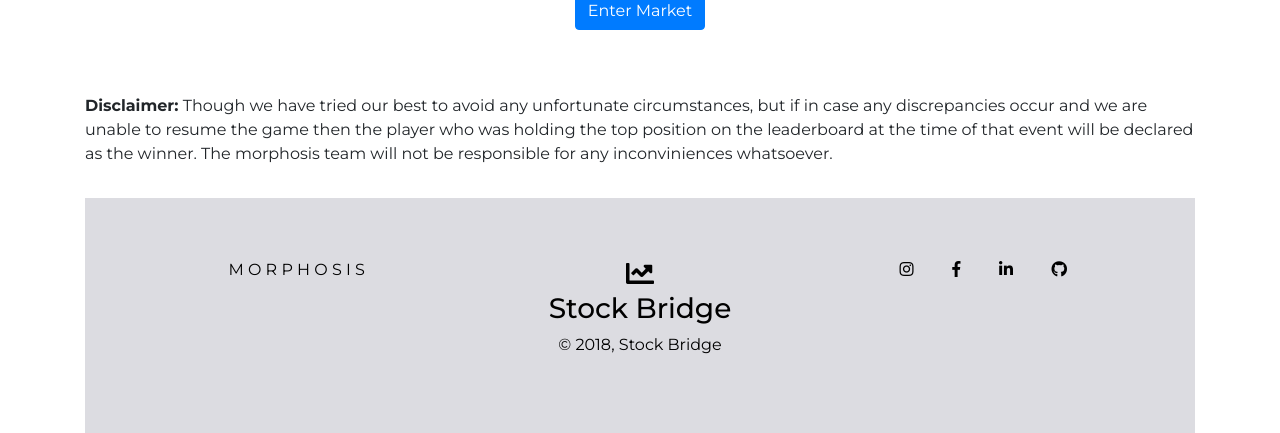
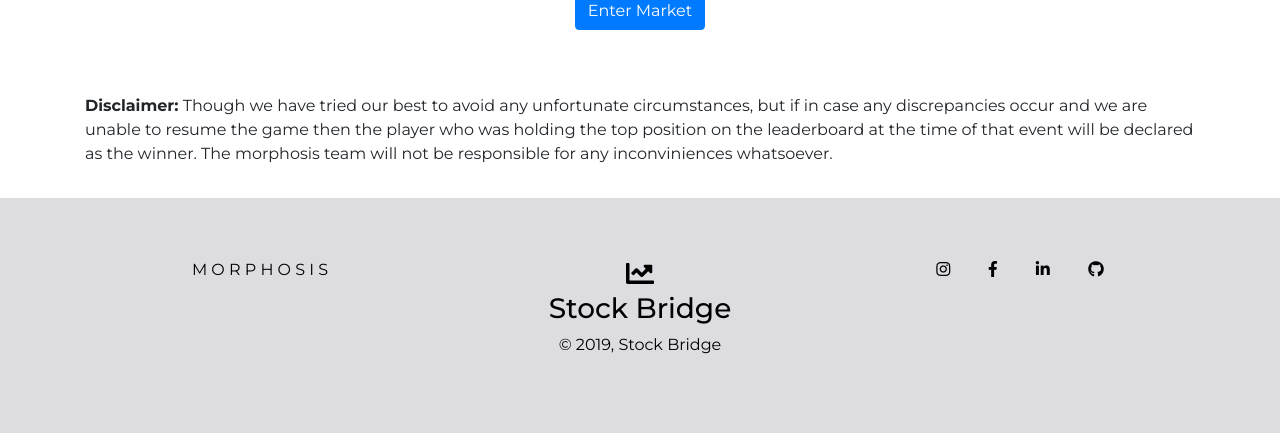
Before and after one commit to shan18/Stock-Bridge, a Django app: page / in a window 1280 px wide. Shown: the part 880-1313 px from the top of the page. Run offline with Django 3.2, Linux system fonts and the light colour scheme; data that the repository does not hold is empty; parts of the project's set-up code (start-up, migrations or seed data) failed here and were passed over; some libraries are stand-ins or nearby versions.

Commit message:
fix footer width in homepage

```diff
--- a/static_files/css/main.css
+++ b/static_files/css/main.css
@@ -31,6 +31,8 @@ html, body {
 .footer-custom {
 	background-color: #dcdce1;
 	padding: 60px 40px;
+	width: 100vw !important;
+	margin-left: calc(-50vw + 50%);
 	color: #000;
 }
 
--- a/templates/base.html
+++ b/templates/base.html
@@ -5,7 +5,6 @@
 		<meta charset="utf-8">
 		<meta name="viewport" content="width=device-width, initial-scale=1, shrink-to-fit=no">
 		<link rel="shortcut icon" type="image/png" href="{% static 'favicon.png' %}">
-		<link href='https://fonts.googleapis.com/css?family=Aldrich' rel='stylesheet'>
 		{% include 'base/css.html' %}
 		{% include 'base/js.html' %}
 		{% block base_head %}{% endblock %}
@@ -38,8 +37,6 @@
       </div>
     </div>
 
-    {% block home_content %}{% endblock %}
-
 	{% include 'base/footer.html' %}
 
 	{% block javascript %}{% endblock %}
--- a/templates/base/footer.html
+++ b/templates/base/footer.html
@@ -10,7 +10,7 @@
                 <h3 class="text-center"><i class="fas fa-chart-line" aria-hidden="true"></i><br>
                     Stock Bridge
                 </h3>
-                <p class="text-center">© 2018, Stock Bridge</p>
+                <p class="text-center">© 2019, Stock Bridge</p>
             </div>
             <div class="col-md-4 social-networks">
                 <ul class="list-inline text-center">
--- a/templates/home.html
+++ b/templates/home.html
@@ -5,7 +5,7 @@
 		<meta charset="utf-8">
     <meta name="viewport" content="width=device-width, initial-scale=1, shrink-to-fit=no">
     <link rel="shortcut icon" type="image/png" href="{% static 'favicon.png' %}">
-    <title>Home</title>
+    <title>Stock Bridge</title>
 		{% include 'base/css.html' %}
 		{% include 'base/js.html' %}
 	</head>
```
Also changed, not shown: static_files/favicon.png (added).
